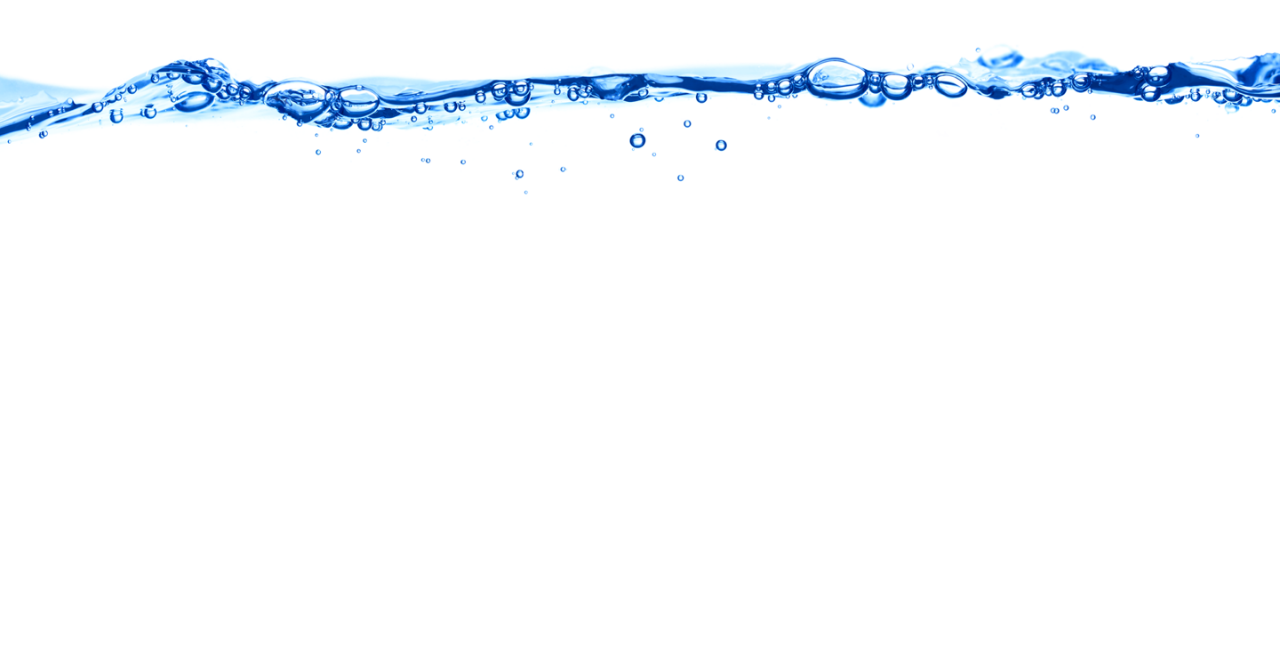
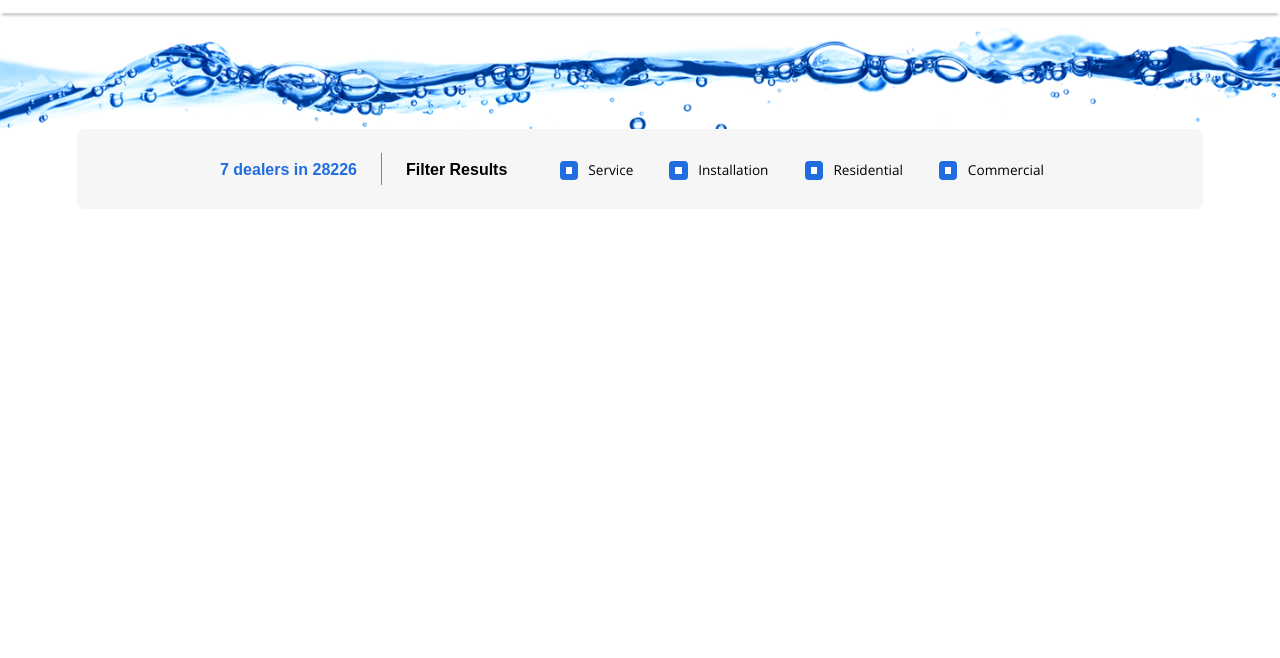
Before and after one commit to konman795/rv-challenge, a plain HTML site: page index.html in a window 1280 px wide. Shown: the part 142-800 px from the top of the page. Drawn offline with Linux system fonts and the light colour scheme; a web font is replaced by a local one.

Commit message:
desktop - filter bar complete

```diff
--- a/index.html
+++ b/index.html
@@ -3,6 +3,7 @@
 
 <head>
     <meta charset="utf-8">
+    <meta name="viewport" content="width=device-width, initial-scale=1, shrink-to-fit=no">
     <title>Home | PoolPros</title>
     <meta name="description" content="RV Front End Challenge">
     <meta name="author" content="Kon-Kon">
@@ -62,7 +63,35 @@
         <img class="water-background__img" src="/images/water-image.png">
     </div>
     <section class="filters">
-
+        <div class="flex align-items-center justify-content-center">
+            <div class="filters__dealer-stats">
+                <strong>
+                    <span>7</span>
+                    <span>dealers in</span>
+                    <span>28226</span>
+                </strong>
+            </div>
+            <div class="filters__divider"></div>
+            <div class="filters__options">
+                <span class="filters__label-text"><strong>Filter Results</strong></span>
+                <div class="custom-checkbox">
+                    <input class="custom-checkbox__input" id="service" type="checkbox" value="service" checked="checked">
+                    <label class="custom-checkbox__label" for="service">Service</label>
+                </div>
+                <div class="custom-checkbox">
+                    <input class="custom-checkbox__input" id="installation" type="checkbox" value="service" checked="checked">
+                    <label class="custom-checkbox__label" for="installation">Installation</label>
+                </div>
+                <div class="custom-checkbox">
+                    <input class="custom-checkbox__input" id="residential" type="checkbox" value="service" checked="checked">
+                    <label class="custom-checkbox__label" for="residential">Residential</label>
+                </div>
+                <div class="custom-checkbox">
+                    <input class="custom-checkbox__input" id="commercial" type="checkbox" value="service" checked="checked">
+                    <label class="custom-checkbox__label" for="commercial">Commercial</label>
+                </div>
+            </div>
+        </div>
     </section>
 </body>
 
--- a/styles/main.scss
+++ b/styles/main.scss
@@ -1,6 +1,7 @@
 $primary-blue: #083d8c;
 $secondary-blue: #216DDF;
 $aqua: #02C7C6;
+$lightgrey: #f6f6f6;
 
 @font-face {
     font-family: OpenSans;
@@ -45,6 +46,43 @@ a {
 .justify-content-between {
     justify-content: space-between;
 }
+.justify-content-center {
+    justify-content: center;
+}
+.custom-checkbox {
+    position: relative;
+    padding-left: 1.8rem;
+    display: inline-block;
+    &__input {
+        position: absolute;
+        display: none;
+    }
+    &__label {
+        cursor: pointer;
+        font-size: 0.85rem;
+        &:before {
+            content: '';
+            position: absolute;
+            display: block;
+            left: 0;
+            top: 0.2rem;
+            margin-right: 1rem;
+            background-color: white;
+            border: 1px solid grey;
+            border-radius: 4px;
+            width: 1rem;
+            height: 1rem;
+            transition: all 0.05s;
+        }
+    }
+    &__input:checked ~ &__label:before {
+        width: 1rem;
+        height: 1rem;
+        width: 0.4rem;
+        height: 0.4rem;
+        border: 6px solid $secondary-blue;
+    }
+}
 .btn {
     font-weight: bold;
     font-size: 1rem;
@@ -66,7 +104,7 @@ a {
 
 .header-top {
     background-color: $primary-blue;
-    padding: 1rem 0;
+    padding: 0.8rem 0;
     width: 100%;
     &__nav {
         margin: 0;
@@ -91,7 +129,8 @@ a {
 }
 
 .primary-nav {
-    padding: 2.2rem 0;
+    padding: 1.9rem 0;
+    box-shadow: 0 5px 2px -2px lightgrey;
     &__logo-img {
         height: 2rem;
     }
@@ -113,9 +152,36 @@ a {
 }
 
 .water-background {
+    z-index: -1;
+    position: absolute;
+    width: 100%;
     &__img {
     width: 100%;
     height: auto;
-    position: absolute;
     }
 }
+
+.filters {
+    position: relative;
+    background-color: $lightgrey;
+    margin: 9.1vw 6vw 0;
+    padding: 1.5rem 0;
+    border-radius: 8px;
+    &__dealer-stats {
+        color: $secondary-blue;
+    }
+    &__divider {
+        width: 1px;
+        height: 2rem;
+        margin: 0 1.5rem;
+        background-color: grey;
+    }
+    &__label-text {
+        margin-right: 2rem;
+    }
+    &__options {
+        .custom-checkbox {
+            margin: 0 1rem;
+        }
+    }
+}
```
Also changed, not shown: styles/main.css, 1 other file.
